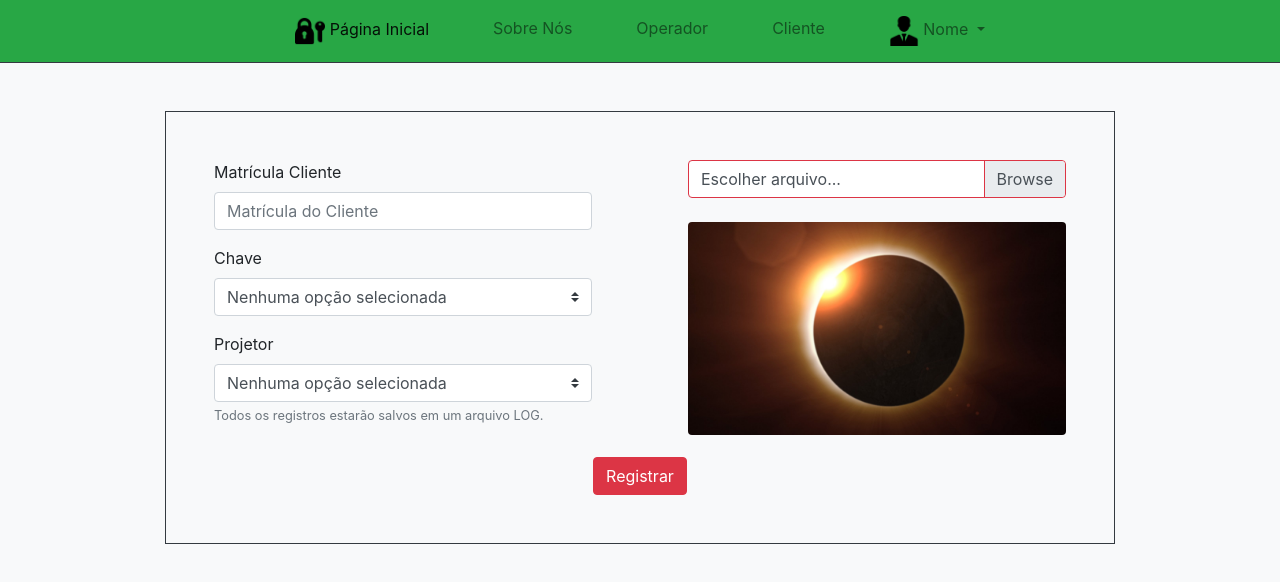
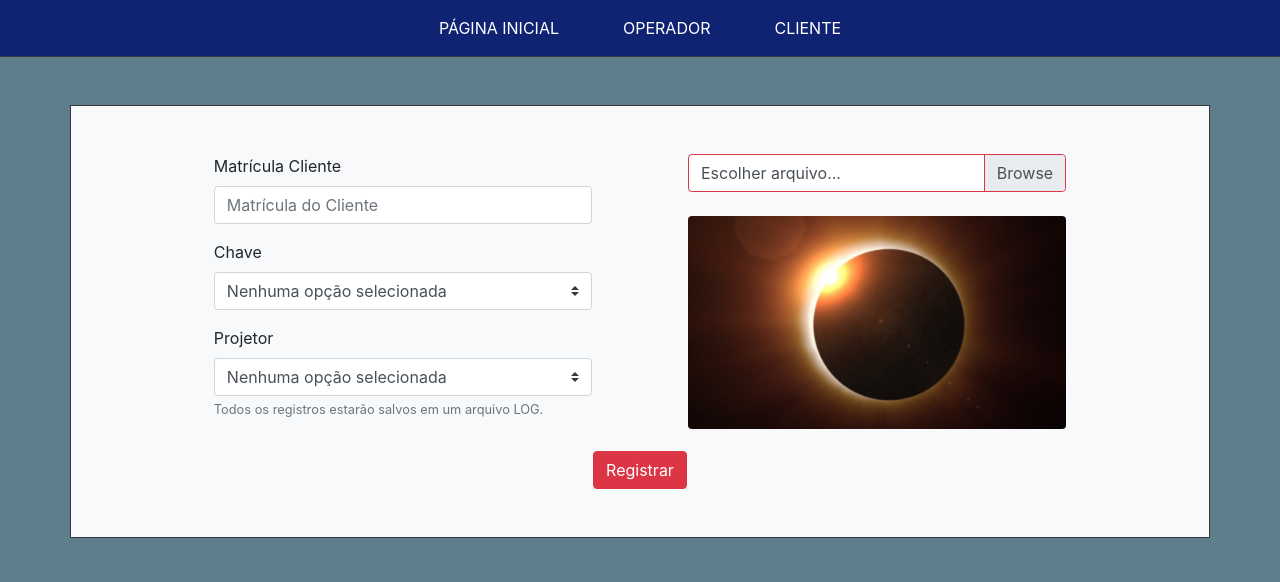
Before and after one commit to gabrielgpavan2/Engenharia-De-Software, a plain HTML site: page operador.html in a window 1280 px wide. Drawn offline with nearby package versions, Linux system fonts and the light colour scheme.

Commit message:
Add files via upload
mudanças de estilo e alterações na responsividade.

```diff
--- a/css/estilo.css
+++ b/css/estilo.css
@@ -1,5 +1,12 @@
-@media screen and (max-width: 500px) {
-    .sumiu{
-        display: block !important;
-    }
-  }
+.myblue {
+    background-color: #102372 !important;
+    color: white !important;
+}
+
+.blue-grey {
+    background-color: #607d8b !important;
+}
+
+.up {
+    text-transform: uppercase !important;
+}
--- a/operador.html
+++ b/operador.html
@@ -9,14 +9,13 @@
     <!-- Bootstrap CSS -->
     <link rel="stylesheet" href="https://stackpath.bootstrapcdn.com/bootstrap/4.1.3/css/bootstrap.min.css"
         integrity="sha384-MCw98/SFnGE8fJT3GXwEOngsV7Zt27NXFoaoApmYm81iuXoPkFOJwJ8ERdknLPMO" crossorigin="anonymous">
-
+    <link rel="stylesheet" href="css/estilo.css">
     <title>AG Controles</title>
     <link rel="shortcut icon" type="image/x-icon" href="imgs/key.png" />
 </head>
 
-<body class="bg-light">
-
-    <nav class="navbar navbar-expand-lg navbar-light bg-success border-bottom border-dark">
+<body class="blue-grey">
+    <nav class="navbar navbar-expand-lg navbar-light myblue border-bottom border-dark">
         <button class="navbar-toggler" type="button" data-toggle="collapse" data-target="#navbarNav"
             aria-controls="navbarNav" aria-expanded="false" aria-label="Alterna navegação">
             <span class="navbar-toggler-icon"></span>
@@ -24,37 +23,27 @@
         <div class="collapse navbar-collapse justify-content-center" id="navbarNav">
             <ul class="navbar-nav">
                 <li class="nav-item active">
-                    <a class="nav-link" href="index.html">
-                        <img src="imgs/key.png" width="30" height="30" alt="">
+                    <a class="nav-link myblue up" href="index.html">
+                        <!-- <img src="imgs/key.png" width="30" height="30" alt=""> -->
                         Página Inicial
                         <span class="sr-only">(Página atual)</span></a>
                 </li>
+                <!--<li class="nav-item">
+                    <a class="nav-link ml-lg-5" href="sobreNos.html">Sobre Nós</a>
+                </li>-->
                 <li class="nav-item">
-                    <a class="nav-link ml-lg-5" href="sobreNos.html">Sobre Nós</a>
+                    <a class="nav-link ml-lg-5 myblue up" href="operador.html">Operador</a>
                 </li>
                 <li class="nav-item">
-                    <a class="nav-link ml-lg-5" href="operador.html">Operador</a>
-                </li>
-                <li class="nav-item">
-                    <a class="nav-link ml-lg-5" href="cliente.html">Cliente</a>
-                </li>
-                <li class="nav-item dropdown ml-5">
-                    <a class="nav-link dropdown-toggle" href="#" id="navbarDropdown" role="button"
-                        data-toggle="dropdown" aria-haspopup="true" aria-expanded="false">
-                        <img src="imgs/user.png" width="30" height="30" alt="">
-                        Nome
-                    </a>
-                    <div class="dropdown-menu" aria-labelledby="navbarDropdown">
-                        <a class="dropdown-item" href="#">Sair</a>
-                    </div>
+                    <a class="nav-link ml-lg-5 myblue up" href="cliente.html">Cliente</a>
                 </li>
             </ul>
         </div>
     </nav>
 
-    <div class="container mt-lg-5">
-        <div class="row  d-flex justify-content-center">
-            <div class="col-5 px-5 border border-right-0 border-bottom-0 border-dark">
+    <div class="container mt-lg-5 border border-dark bg-light mt-5">
+        <div class="row  d-flex justify-content-center ">
+            <div class="col-md-5 px-5  bg-light">
                 <form>
                     <div class="form-group  mt-5">
                         <label for="matriculaCliente">Matrícula Cliente</label>
@@ -87,7 +76,7 @@
                     </div>
                 </form>
             </div>
-            <div class="col-5 px-5 border border-left-0 border-bottom-0 border-dark">
+            <div class="col-md-5 px-5 ">
                 <form class="was-validated mt-5">
                     <div class="custom-file">
                         <input type="file" class="custom-file-input" id="validatedCustomFile" required>
@@ -99,8 +88,8 @@
                 </div>
             </div>
         </div>
-        <div class="row d-flex justify-content-center">
-            <div class="col-10 border border-top-0 border-dark">
+        <div class="row d-flex justify-content-center ">
+            <div class="col-10 ">
                 <div class="d-flex justify-content-center mt-3 mb-5">
                     <button type="button" class="btn btn-danger" data-toggle="modal" data-target="#modalExemplo">
                         Registrar
```
Also changed, not shown: cliente.html (+14 -19 lines), index.html (+12 -12 lines), sobreNos.html (+14 -7 lines), 1 other file.
